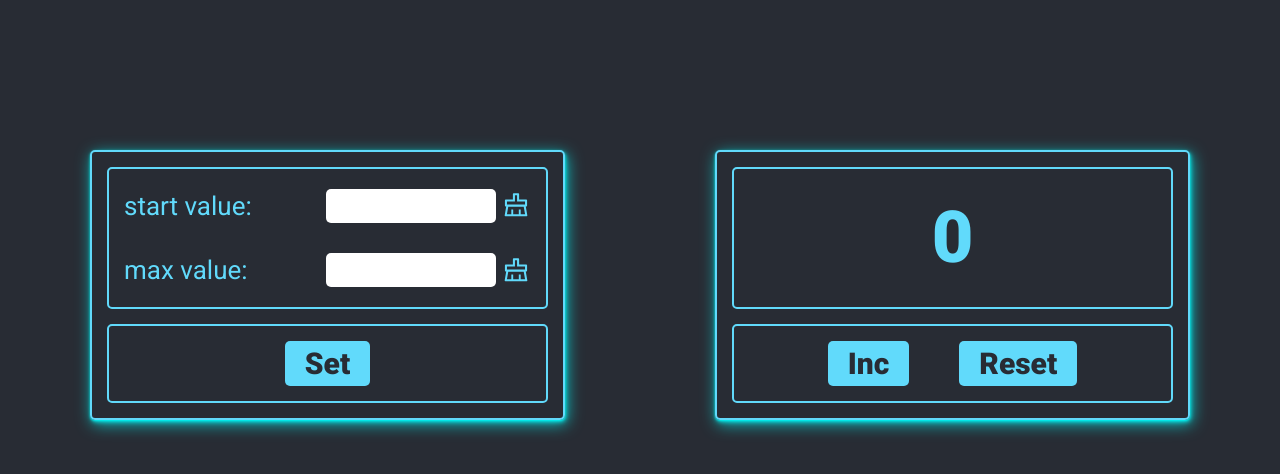
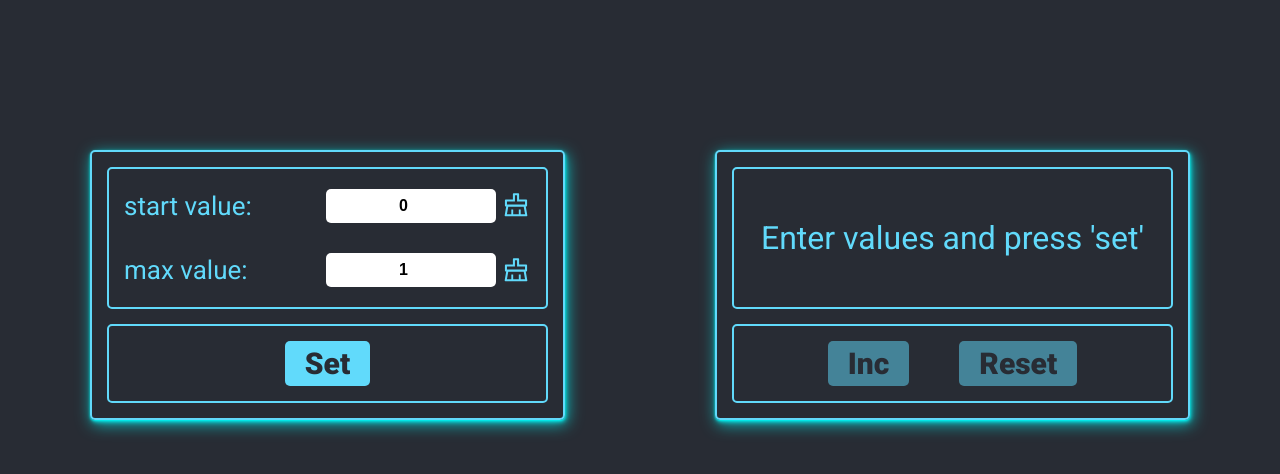
Before and after one commit to skate090961/react-counter, a React (Create React App) app: page / in a window 1280 px wide. Shown: the top 474 px of the page. Built offline with nearby package versions, Linux system fonts and the light colour scheme.

Commit message:
add logic

```diff
--- a/src/assets/styles/_variables.css
+++ b/src/assets/styles/_variables.css
@@ -2,5 +2,7 @@
     --primary-color: #61dafb;
     --secondary-color: #282c34;
     --active-button-color: #4db0c7;
-    --bg-color: #282c34
+    --bg-color: #282c34;
+    --error-color: #ce134b;
+    --error-bg-color: #eea2bb;
 }
--- a/src/components/Counter/Counter.tsx
+++ b/src/components/Counter/Counter.tsx
@@ -1,13 +1,73 @@
-import React from 'react'
+import React, {useEffect, useState} from 'react'
 import {SetCounter} from "../SetCounter/SetCounter"
 import {ResultCounter} from "../ResultCounter/ResultCounter"
 import s from './Counter.module.css'
 
+export type ScreenType = 'tooltip' | 'error' | 'value'
+
 export const Counter = () => {
+    const START_VALUE = 0
+    const MAX_VALUE = 1
+
+    const [startValue, setStartValue] = useState<number>(START_VALUE)
+    const [maxValue, setMaxValue] = useState<number>(MAX_VALUE)
+    const [currentValue, setCurrentValue] = useState<number>(startValue)
+    const [screen, setScreen] = useState<ScreenType>('tooltip')
+
+    useEffect(() => {
+        setScreen(isMaxValueValid || isStartValueValid ? 'error' : 'tooltip')
+    }, [startValue, maxValue])
+
+    const isMaxValueValid = maxValue <= 0 || startValue === maxValue
+    const isStartValueValid = startValue < 0 || startValue >= maxValue
+
+    const setSettings = () => {
+        setCurrentValue(startValue)
+        setScreen('value')
+    }
+    const incValue = () => {
+        setCurrentValue(prevState => prevState + 1)
+    }
+    const resetValue = () => {
+        setCurrentValue(startValue)
+    }
+    const updateMaxValue = (value: number) => {
+        setMaxValue(value)
+    }
+    const updateStartValue = (value: number) => {
+        setStartValue(value)
+    }
+    const clearStartValue = () => {
+        setStartValue(START_VALUE)
+    }
+    const clearMaxValue = () => {
+        setMaxValue(MAX_VALUE)
+    }
+
     return (
         <div className={s.main}>
-            <SetCounter/>
-            <ResultCounter/>
+            <SetCounter
+                startValue={startValue}
+                maxValue={maxValue}
+                screen={screen}
+                isMaxValueValid={isMaxValueValid}
+                isStartValueValid={isStartValueValid}
+
+                setSettings={setSettings}
+                updateMaxValue={updateMaxValue}
+                updateStartValue={updateStartValue}
+                clearStartValue={clearStartValue}
+                clearMaxValue={clearMaxValue}
+                setScreen={setScreen}
+            />
+            <ResultCounter
+                currentValue={currentValue}
+                maxValue={maxValue}
+                screen={screen}
+
+                incValue={incValue}
+                resetValue={resetValue}
+            />
         </div>
     )
 }
--- a/src/components/ResultCounter/ResultCounter.module.css
+++ b/src/components/ResultCounter/ResultCounter.module.css
@@ -9,3 +9,18 @@
     font-weight: 900;
     font-size: 72px;
 }
+
+.max_value {
+    font-size: 92px;
+    color: var(--error-color);
+}
+
+.tooltip_message {
+    font-size: 32px;
+    text-align: center;
+}
+
+.error_message {
+    color: var(--error-color);
+    font-size: 36px;
+}
--- a/src/components/ResultCounter/ResultCounter.tsx
+++ b/src/components/ResultCounter/ResultCounter.tsx
@@ -2,18 +2,58 @@ import React from 'react'
 import s from './ResultCounter.module.css'
 import commonStyle from '../Counter/Counter.module.css'
 import {Button} from "../UI/Button/Button";
+import {ScreenType} from "../Counter/Counter";
 
-export const ResultCounter = () => {
+type ResultCounterPopsType = {
+    currentValue: number
+    maxValue: number
+    screen: ScreenType
+    incValue: () => void
+    resetValue: () => void
+}
+
+export const ResultCounter: React.FC<ResultCounterPopsType> = ({
+                                                                   incValue,
+                                                                   resetValue,
+                                                                   screen,
+                                                                   currentValue,
+                                                                   maxValue
+                                                               }) => {
+    const isDisableButtons = screen === 'tooltip' || screen === 'error'
+
+    const isCurrentMaxValue = maxValue === currentValue
+    const maxValueStyle = isCurrentMaxValue ? `${s.value} ${s.max_value}` : s.value
+
+    const switchScreen = (screen: ScreenType) => {
+        switch (screen) {
+            case "tooltip":
+                return <span className={s.tooltip_message}>Enter values and press 'set'</span>
+            case "error":
+                return <span className={s.error_message}>Incorrect Value!</span>
+            case "value":
+                return <span className={maxValueStyle}>{currentValue}</span>
+        }
+    }
+    const currentScreen = switchScreen(screen)
+
     return (
         <div className={commonStyle.counter}>
             <div className={commonStyle.screen}>
                 <div className={s.screen_value}>
-                    <span className={s.value}>0</span>
+                    {currentScreen}
                 </div>
             </div>
             <div className={commonStyle.buttons}>
-                <Button name={'Inc'}/>
-                <Button name={'Reset'}/>
+                <Button
+                    name={'Inc'}
+                    onClick={incValue}
+                    disabled={isDisableButtons || isCurrentMaxValue}
+                />
+                <Button
+                    name={'Reset'}
+                    onClick={resetValue}
+                    disabled={isDisableButtons}
+                />
             </div>
         </div>
     )
--- a/src/components/SetCounter/SetCounter.module.css
+++ b/src/components/SetCounter/SetCounter.module.css
@@ -24,6 +24,15 @@
     border: none;
 }
 
+.input_error {
+    background-color: var(--error-bg-color);
+    outline: 2px solid var(--error-color);
+}
+
+.input_error.input:focus {
+    outline: 2px solid var(--error-color);
+}
+
 .input:focus {
     outline: 2px solid var(--primary-color);
 }
--- a/src/components/SetCounter/SetCounter.tsx
+++ b/src/components/SetCounter/SetCounter.tsx
@@ -1,10 +1,46 @@
-import React from 'react'
+import React, {ChangeEvent} from 'react'
 import s from './SetCounter.module.css'
 import commonStyle from "../Counter/Counter.module.css";
 import {Button} from "../UI/Button/Button";
 import {AiOutlineClear} from "react-icons/ai";
+import {ScreenType} from "../Counter/Counter";
 
-export const SetCounter = () => {
+type SetCounterPopsType = {
+    maxValue: number
+    startValue: number
+    screen: ScreenType
+    isMaxValueValid: boolean
+    isStartValueValid: boolean
+    setSettings: () => void
+    updateMaxValue: (value: number) => void
+    updateStartValue: (value: number) => void
+    setScreen: (screen: ScreenType) => void
+    clearStartValue: () => void
+    clearMaxValue: () => void
+}
+
+export const SetCounter: React.FC<SetCounterPopsType> = ({
+                                                             setSettings,
+                                                             startValue,
+                                                             maxValue,
+                                                             updateMaxValue,
+                                                             updateStartValue,
+                                                             clearStartValue,
+                                                             clearMaxValue,
+                                                             screen,
+                                                             isMaxValueValid,
+                                                             isStartValueValid
+                                                         }) => {
+    const isSetDisabled = screen === 'value' || screen === 'error'
+    const isInputValueStyle = (isValid: boolean) => isValid ? `${s.input} ${s.input_error}` : s.input
+
+    const maxValueUpdateHandler = (e: ChangeEvent<HTMLInputElement>) => {
+        updateMaxValue(Number(e.currentTarget.value))
+    }
+    const startValueUpdateHandler = (e: ChangeEvent<HTMLInputElement>) => {
+        updateStartValue(Number(e.currentTarget.value))
+    }
+
     return (
         <div className={commonStyle.counter}>
             <div className={commonStyle.screen}>
@@ -12,21 +48,37 @@ export const SetCounter = () => {
                     <div className={s.form_group}>
                         <span className={s.label}>start value:</span>
                         <div className={s.input_svg}>
-                            <input className={s.input} type="number"/>
-                            <div><AiOutlineClear className={s.clear_icon} size={'30px'}/></div>
+                            <input
+                                value={startValue}
+                                onChange={startValueUpdateHandler}
+                                className={isInputValueStyle(isStartValueValid)}
+                                type="number"
+                            />
+                            <div>
+                                <AiOutlineClear className={s.clear_icon} size={'30px'} onClick={clearStartValue}/>
+                            </div>
                         </div>
                     </div>
                     <div className={s.form_group}>
                         <span className={s.label}>max value:</span>
                         <div className={s.input_svg}>
-                            <input className={s.input} type="number"/>
-                            <AiOutlineClear className={s.clear_icon} size={'30px'}/>
+                            <input
+                                value={maxValue}
+                                onChange={maxValueUpdateHandler}
+                                className={isInputValueStyle(isMaxValueValid)}
+                                type="number"
+                            />
+                            <AiOutlineClear className={s.clear_icon} size={'30px'} onClick={clearMaxValue}/>
                         </div>
                     </div>
                 </div>
             </div>
             <div className={commonStyle.buttons}>
-                <Button name={'Set'}/>
+                <Button
+                    name={'Set'}
+                    onClick={setSettings}
+                    disabled={isSetDisabled}
+                />
             </div>
         </div>
     )
--- a/src/components/UI/Button/Button.module.css
+++ b/src/components/UI/Button/Button.module.css
@@ -9,6 +9,12 @@
     border: none;
 }
 
+.button:disabled {
+    opacity: 0.5;
+    cursor: default;
+    pointer-events: none;
+}
+
 .button:active {
     background-color: var(--active-button-color);
 }
--- a/src/components/UI/Button/Button.tsx
+++ b/src/components/UI/Button/Button.tsx
@@ -5,7 +5,7 @@ type ButtonType = ButtonHTMLAttributes<HTMLButtonElement>
 
 export const Button: React.FC<ButtonType> = ({name, ...props}) => {
     return (
-        <button className={s.button}>
+        <button {...props} className={s.button}>
             {name}
         </button>
     )
```
